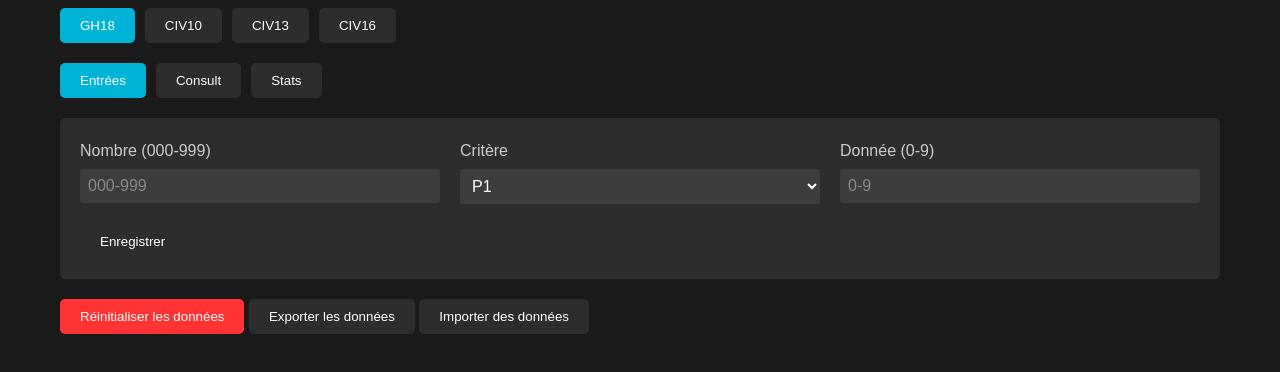
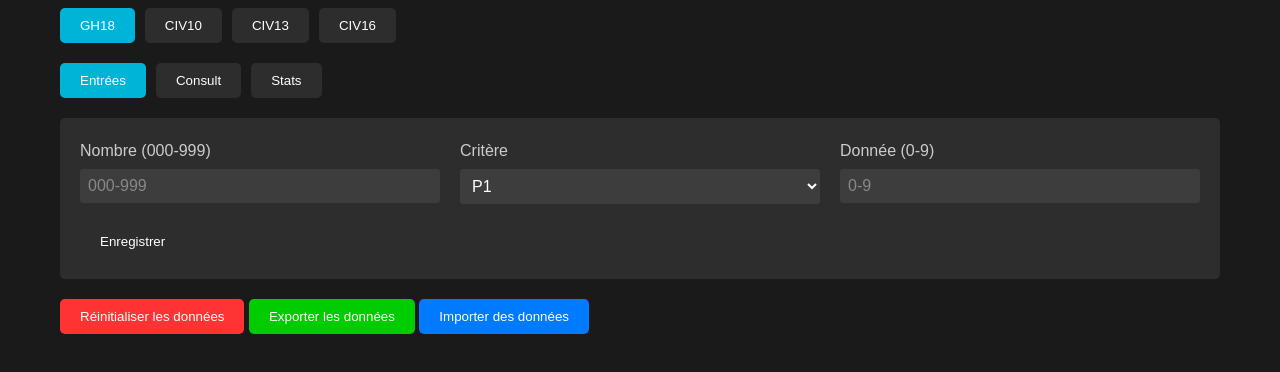
Before and after one commit to beniskossi/Numero, a plain HTML site: page index.html in a window 1280 px wide. Shown: the part 96-468 px from the top of the page. Drawn offline with Linux system fonts and the light colour scheme.

Commit message:
Update styles.css

```diff
--- a/styles.css
+++ b/styles.css
@@ -1,4 +1,3 @@
-/* styles.css */
 * {
     margin: 0;
     padding: 0;
@@ -97,13 +96,29 @@ input:focus, select:focus {
     background: #4d4d4d;
 }
 
+input::placeholder, select::placeholder {
+    color: #888;
+    opacity: 1;
+}
+
 .reset-btn {
     background: #ff3333;
     margin-top: 20px;
 }
 
+.export-btn {
+    background: #00cc00;
+    margin-top: 10px;
+}
+
+.import-btn {
+    background: #007bff;
+    margin-top: 10px;
+}
+
 .install-btn {
     background: #00cc00;
+    display: none;
 }
 
 /* Responsive Design */
@@ -122,7 +137,4 @@ input:focus, select:focus {
     .input-group {
         flex: 1;
     }
-input::placeholder, select::placeholder {
-    color: #888;
-    opacity: 1;
 }
```
